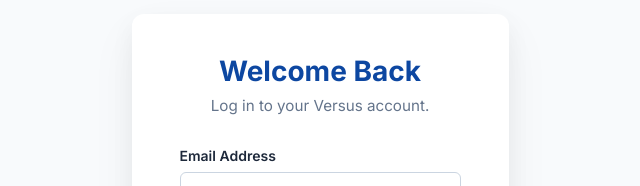
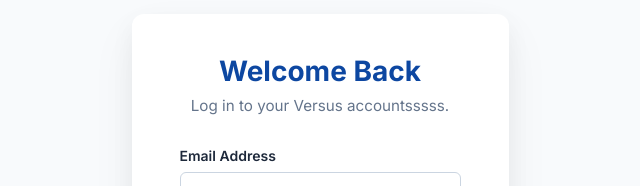
Before and after one commit to SubhashRajbhandari/Versus---Frontend, a React (Vite) app: page / in a window 1280 px wide. Shown: the part 152-338 px from the top of the page, without its empty margins (320-960 px from the left). Built offline with nearby package versions, Linux system fonts and the light colour scheme.

Commit message:
Changed some files to test CI/CD.

```diff
--- a/package.json
+++ b/package.json
@@ -4,7 +4,8 @@
   "version": "0.0.0",
   "type": "module",
   "scripts": {
-    "dev:local": "vite --mode local",
+    "dev": "vite",
+    "dev:local": "vite --mode localdev",
     "dev:dev": "vite --mode development",
     "dev:test": "vite --mode test",
     "dev:production": "vite --mode production",
--- a/src/App.jsx
+++ b/src/App.jsx
@@ -129,7 +129,7 @@
       <div className="login-card">
         <h1 className="title">{isLogin ? 'Welcome Back' : 'Create Account'}</h1>
         <p className="subtitle">
-          {isLogin ? 'Log in to your Versus account.' : 'Sign up to get started with Versus.'}
+          {isLogin ? 'Log in to your Versus accountsssss.' : 'Sign up to get started with Versus.'}
         </p>
 
         <form noValidate>
```
Also changed, not shown: 1 other file (tests, documents, lock files or other folders).
